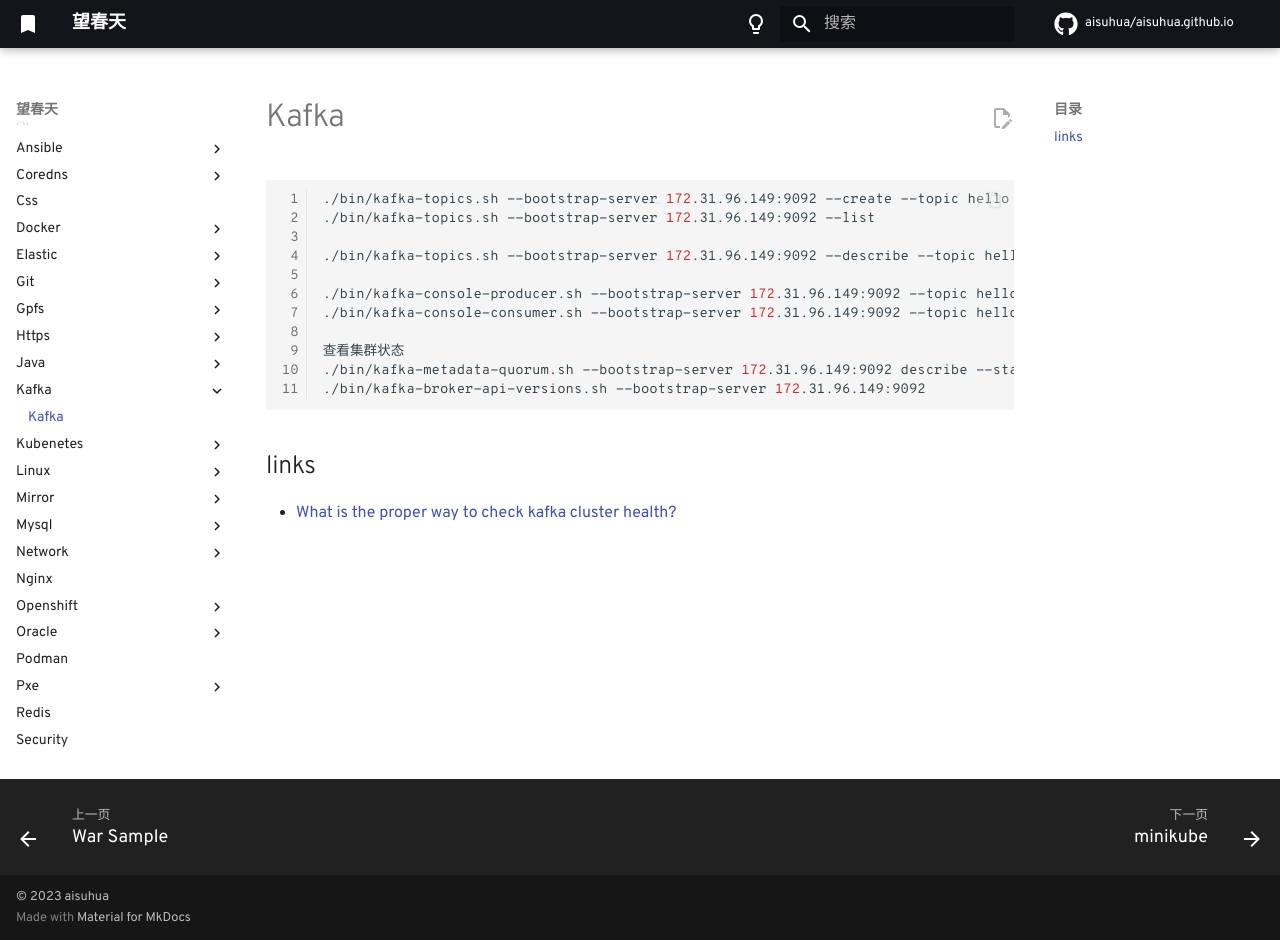
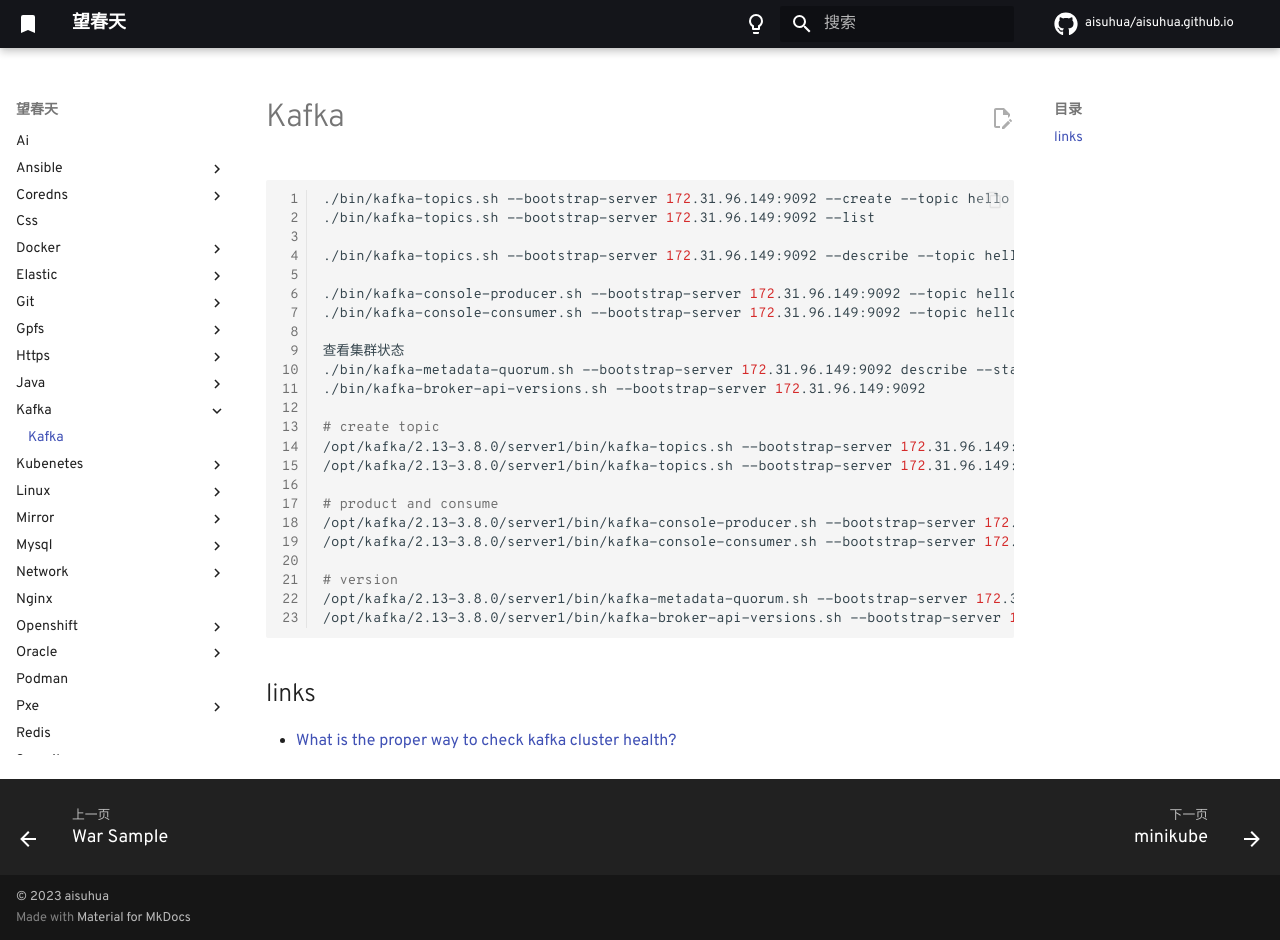
Before and after one commit to aisuhua/aisuhua.github.io, an MkDocs documentation site: the page built from docs/kafka/REAEMD.md, in a window 1280 px wide and 940 px high. Built offline with MkDocs 1.6.1 and Material for MkDocs 9.7.7, drawn with Linux system fonts in a browser that asks for light colours; comment, search, counter and statistics services are not loaded.

Commit message:
skills.md index.md import.md

````diff
--- a/docs/kafka/REAEMD.md
+++ b/docs/kafka/REAEMD.md
@@ -12,6 +12,19 @@
 查看集群状态
 ./bin/kafka-metadata-quorum.sh --bootstrap-server 172.31.96.149:9092 describe --status
 ./bin/kafka-broker-api-versions.sh --bootstrap-server 172.31.96.149:9092
+
+# create topic
+/opt/kafka/2.13-3.8.0/server1/bin/kafka-topics.sh --bootstrap-server 172.31.96.149:19093 --create --topic hello --command-config /opt/kafka/2.13-3.8.0/server1/config/kraft/admin.conf
+/opt/kafka/2.13-3.8.0/server1/bin/kafka-topics.sh --bootstrap-server 172.31.96.149:19093 --describe --topic hello --command-config /opt/kafka/2.13-3.8.0/server1/config/kraft/admin.conf
+
+# product and consume
+/opt/kafka/2.13-3.8.0/server1/bin/kafka-console-producer.sh --bootstrap-server 172.31.96.149:19093 --producer.config /opt/kafka/2.13-3.8.0/server1/config/kraft/admin.conf --topic hello
+/opt/kafka/2.13-3.8.0/server1/bin/kafka-console-consumer.sh --bootstrap-server 172.31.96.149:19093 --consumer.config /opt/kafka/2.13-3.8.0/server1/config/kraft/admin.conf --topic hello --from-beginning
+
+# version
+/opt/kafka/2.13-3.8.0/server1/bin/kafka-metadata-quorum.sh --bootstrap-server 172.31.96.149:19093 --command-config /opt/kafka/2.13-3.8.0/server1/config/kraft/admin.conf describe --status
+/opt/kafka/2.13-3.8.0/server1/bin/kafka-broker-api-versions.sh --bootstrap-server 172.31.96.149:19093 --command-config /opt/kafka/2.13-3.8.0/server1/config/kraft/admin.conf
+
 ```
 
 ## links
````
